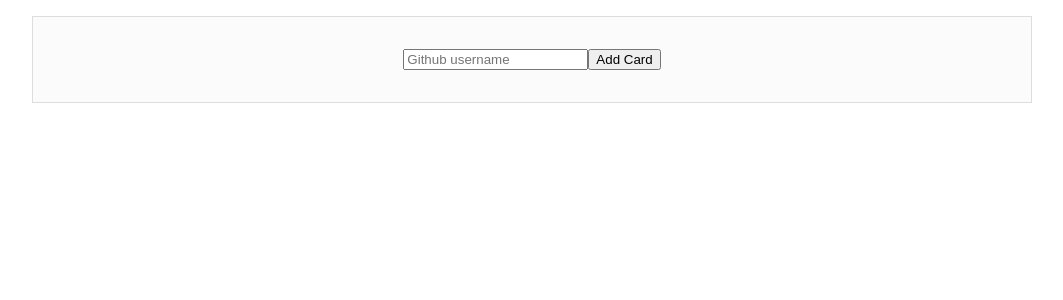
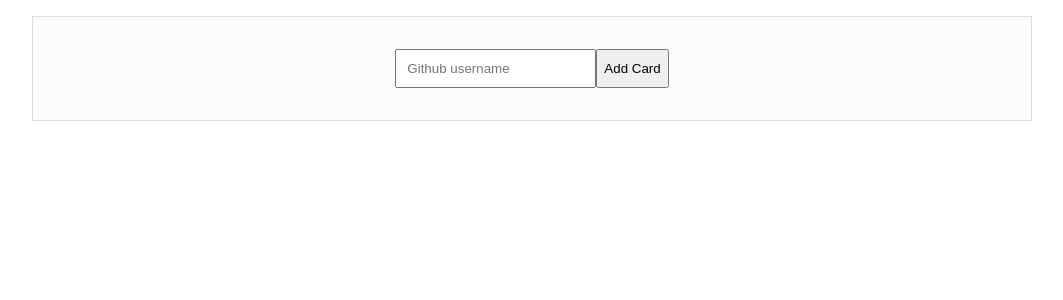
Before and after one commit to Smartmikey/github-username-search, a React (Create React App) app: page / in a window 1280 px wide. Shown: the top 300 px of the page, without its empty margins (108-1171 px from the left). Built offline with nearby package versions, Linux system fonts and the light colour scheme.

Commit message:
added different colors to text input

```diff
--- a/src/App.css
+++ b/src/App.css
@@ -21,6 +21,9 @@ form {
   display: flex;
   justify-content: center;
 }
+form input {
+  padding: 10px;
+}
 .header {
   text-align: center;
   font-size: 1.5rem;
--- a/src/components/Card.js
+++ b/src/components/Card.js
@@ -1,14 +1,18 @@
 import  React, {Component} from "react";
 
 class Card extends Component {
+
     render(){
+      const random1 = Math.random() *255;
+      const random2 = Math.random() *255;
+      const random3 = Math.random() *255;
 
       const profile = this.props;
       return (
         <div className="github-profile">
           <img alt={`${profile.name}'s profile`} src={profile.avatar_url}/>
           <div className="info">
-            <div className="name" style={{color: Math.random() < 0.5 ? "green": "blue"}}> {profile.name}</div>
+            <div className="name" style={{color: `rgb(${random1}, ${random2},${random3})`}}> {profile.name}</div>
             <div className="company"> {profile.company}</div>
           </div>
         </div>
```
Also changed, not shown: 1 other file (tests, documents, lock files or other folders).
